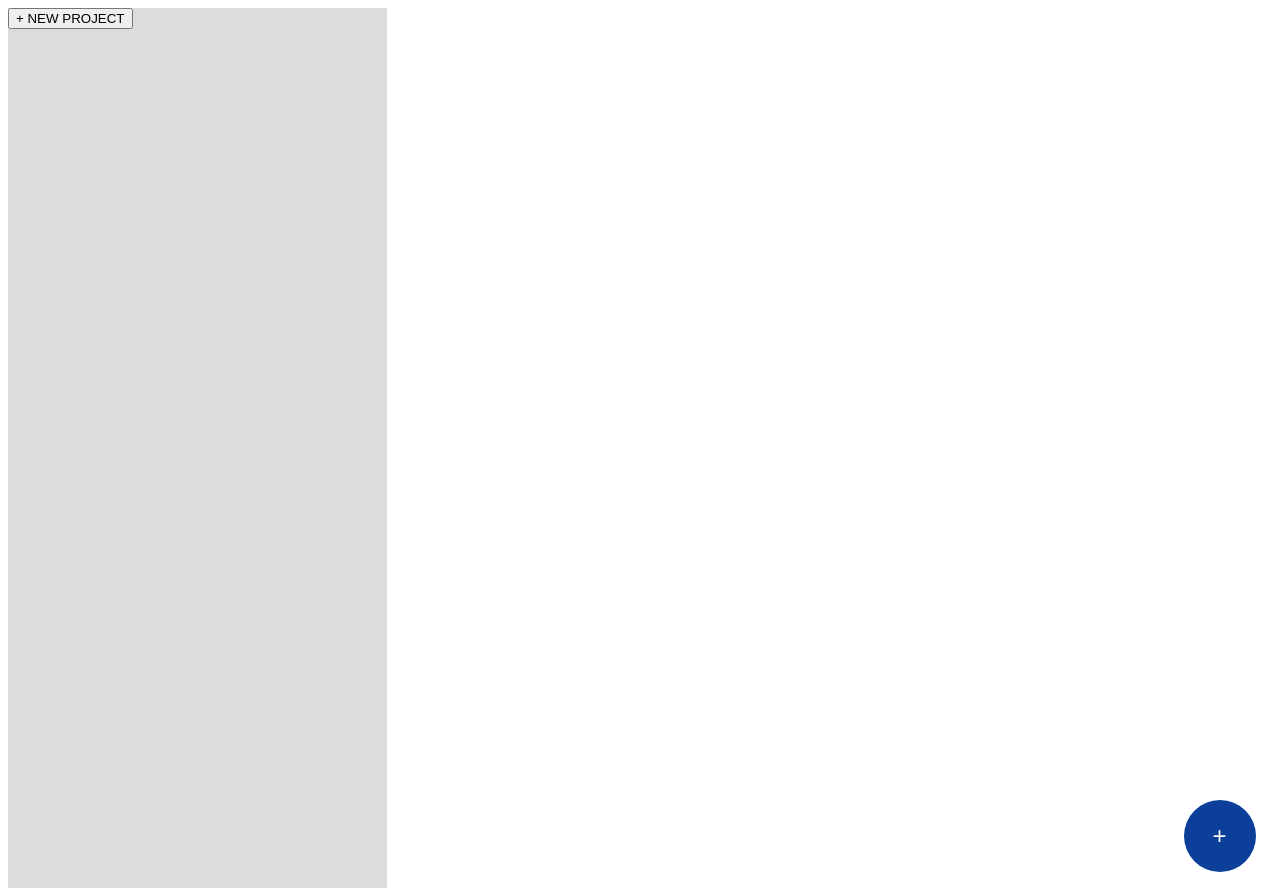
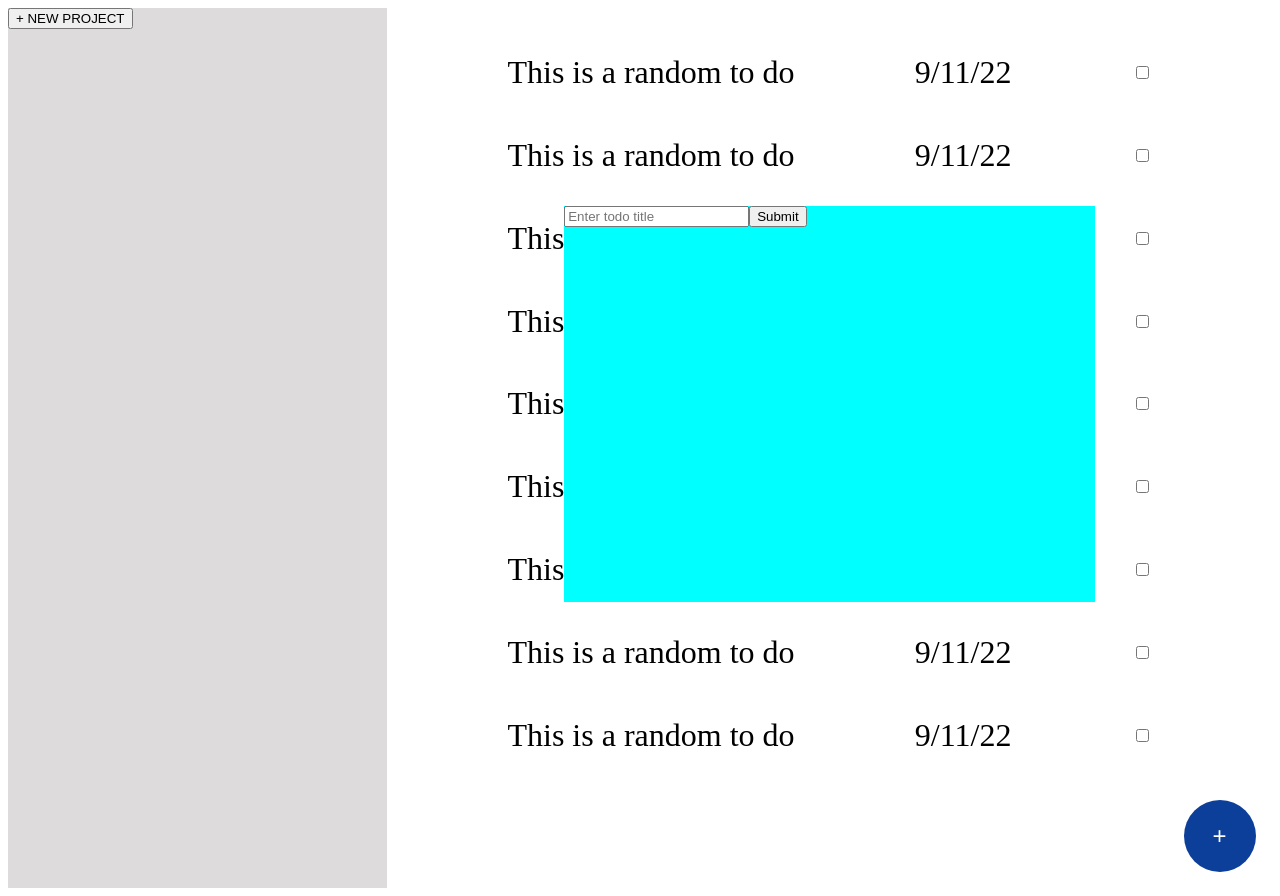
Before and after one commit to Bautaxx/to-do-app, a website built with webpack: page dist/index.html in a window 1280 px wide. Built offline with nearby package versions, Linux system fonts and the light colour scheme.

Commit message:
Initial version of todo adding window

```diff
--- a/src/addToDom.js
+++ b/src/addToDom.js
@@ -21,10 +21,36 @@ function todoToDom(todo, parent) {
   parent.appendChild(todoItem);
 }
 
+function todoWindow(parent) {
+  const window = document.createElement("div");
+  window.classList.add("todo-window");
+
+  const form = document.createElement("form");
+
+  // create the text input
+  const input = document.createElement("input");
+  input.type = "text";
+  input.name = "name";
+  input.placeholder = "Enter todo title";
+
+  // create the submit button
+  const button = document.createElement("button");
+  button.type = "submit";
+  button.textContent = "Submit";
+
+  // add the input and button to the form
+  form.appendChild(input);
+  form.appendChild(button);
+
+  // add the form to the DOM
+  window.appendChild(form);
+  parent.appendChild(window);
+}
+
 function projectToDom(project, parent) {
   const projectDom = document.createElement("h2");
   projectDom.innerText = project.name;
   parent.appendChild(projectDom);
 }
 
-export { todoToDom, projectToDom };
+export { todoToDom, projectToDom, todoWindow };
--- a/src/index.js
+++ b/src/index.js
@@ -1,9 +1,9 @@
 import "./style.css";
 import { Todo } from "./todos";
-import { todoToDom } from "./addToDom";
+import { todoToDom, todoWindow } from "./addToDom";
 
 //Code to display how todos behave on screen
-/*const parent = document.getElementById("todos");
+const parent = document.getElementById("todos");
 for (let i = 0; i < 9; i++) {
   let objectx = new Todo(
     "This is a random to do",
@@ -13,10 +13,11 @@ for (let i = 0; i < 9; i++) {
   );
   todoToDom(objectx, todos);
 }
-*/
 
 function displayProject(project) {
   for (let i = 0; i < project.todoArr.length; i++) {
     todoToDom(project.todoArr[i], parent);
   }
 }
+
+todoWindow(parent);
--- a/src/style.css
+++ b/src/style.css
@@ -22,12 +22,14 @@ body {
 }
 
 .home > .todos {
+  position: relative;
   height: 90%;
   display: flex;
   flex-direction: column;
   justify-content: space-evenly;
 }
-.buttonSection {
+
+.home > .buttonSection {
   height: 10%;
   position: relative;
 }
@@ -51,3 +53,13 @@ body {
   justify-content: space-evenly;
   font-size: 2em;
 }
+
+/*Window for adding a todo*/
+.home .todo-window {
+  height: 50%;
+  width: 60%;
+  position: absolute;
+  left: 20%;
+  top: 25%;
+  background-color: cyan;
+}
```
Also changed, not shown: dist/main.js.
